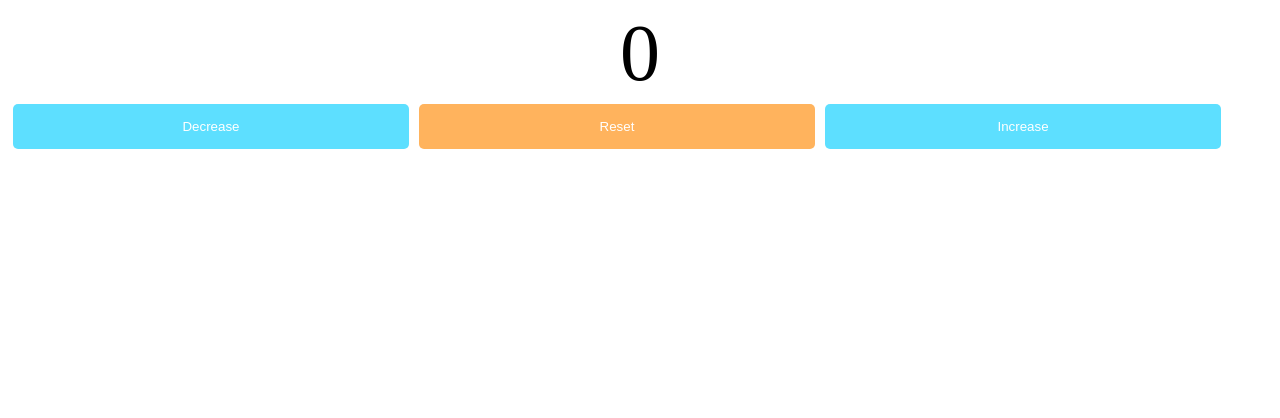
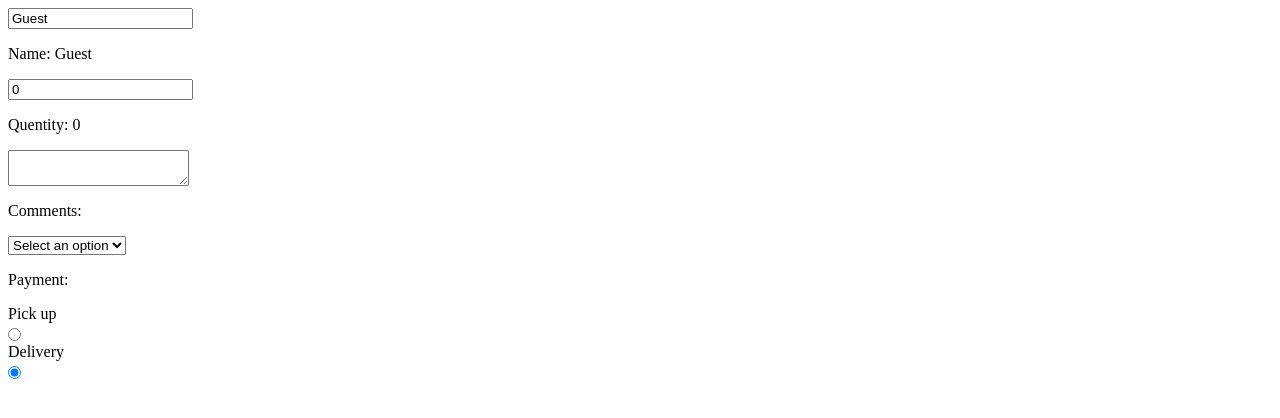
Before and after one commit to pasankg/vite-react-101, a React (Vite) app: page / in a window 1280 px wide. Shown: the top 418 px of the page. Built offline with nearby package versions, Linux system fonts and the light colour scheme.

Commit message:
Create a form with onchange events

```diff
--- a/src/App.jsx
+++ b/src/App.jsx
@@ -9,7 +9,9 @@
 // import List from "./List";
 // import ListModule from "./List.module";
 // import StatefulButton from "./StatefulButton";
-import Counter from "./Counter";
+// import Counter from "./Counter";
+
+import ApplicationForm from "./ApplicationForm";
 
 function App() {
   // return (
@@ -70,7 +72,9 @@ function App() {
 
   // return <StatefulButton/>
 
-  return <Counter/>
+  // return <Counter/>
+
+  return <ApplicationForm/>
 
 
 }
--- /dev/null
+++ b/src/ApplicationForm.jsx
@@ -0,0 +1,84 @@
+import { useState } from "react";
+import "./form.css";
+
+function ApplicationForm() {
+  const [name, setName] = useState("Guest");
+  const [qty, setQty] = useState(0);
+  const [instructions, setInstructions] = useState("");
+  const [payment, setPayment] = useState("");
+  const [shipping, setShipping] = useState("Delivery");
+
+  const handleNameChange = (e) => {
+    setName(e.target.value);
+  };
+
+  const handleQtyChange = (e) => {
+    setQty(e.target.value);
+  };
+
+  const handleInstructionChange = (e) => {
+    setInstructions(e.target.value);
+  };
+
+  const handlePaymentChange = (e) => {
+    setPayment(e.target.value);
+  };
+
+  const handleShippingChange = (e) => {
+    setShipping(e.target.value);
+  };
+
+  return (
+    <>
+      <input value={name} type="text" onChange={handleNameChange} />
+      <p htmlFor="name">Name: {name}</p>
+
+      <input value={qty} type="text" onChange={handleQtyChange} />
+      <p htmlFor="qty">Quentity: {qty}</p>
+
+      <textarea
+        name="instructions"
+        id="instructions"
+        onChange={handleInstructionChange}
+      ></textarea>
+      <p htmlFor="instructions">Comments: {instructions}</p>
+
+      <select
+        name="Payment"
+        id="payment"
+        onChange={handlePaymentChange}
+        value={payment}
+      >
+        <option value="">Select an option</option>
+        <option value="visa">Visa</option>
+        <option value="mastercard">Mastercard</option>
+      </select>
+      <p>Payment: {payment}</p>
+
+      <label htmlFor="">
+        Pick up
+        <input
+          type="radio"
+          name="shipping"
+          id=""
+          value="Pick Up"
+          checked={shipping === "Pick Up"}
+          onChange={handleShippingChange}
+        />
+      </label>
+
+      <label htmlFor="">
+        Delivery
+        <input
+          type="radio"
+          name="shipping"
+          id=""
+          value="Delivery"
+          checked={shipping === "Delivery"}
+          onChange={handleShippingChange}
+        />
+      </label>
+    </>
+  );
+}
+export default ApplicationForm;
--- /dev/null
+++ b/src/form.css
@@ -0,0 +1,4 @@
+input,textarea {
+ display: block;
+ margin: 5px 0 2px 0;
+}
```
